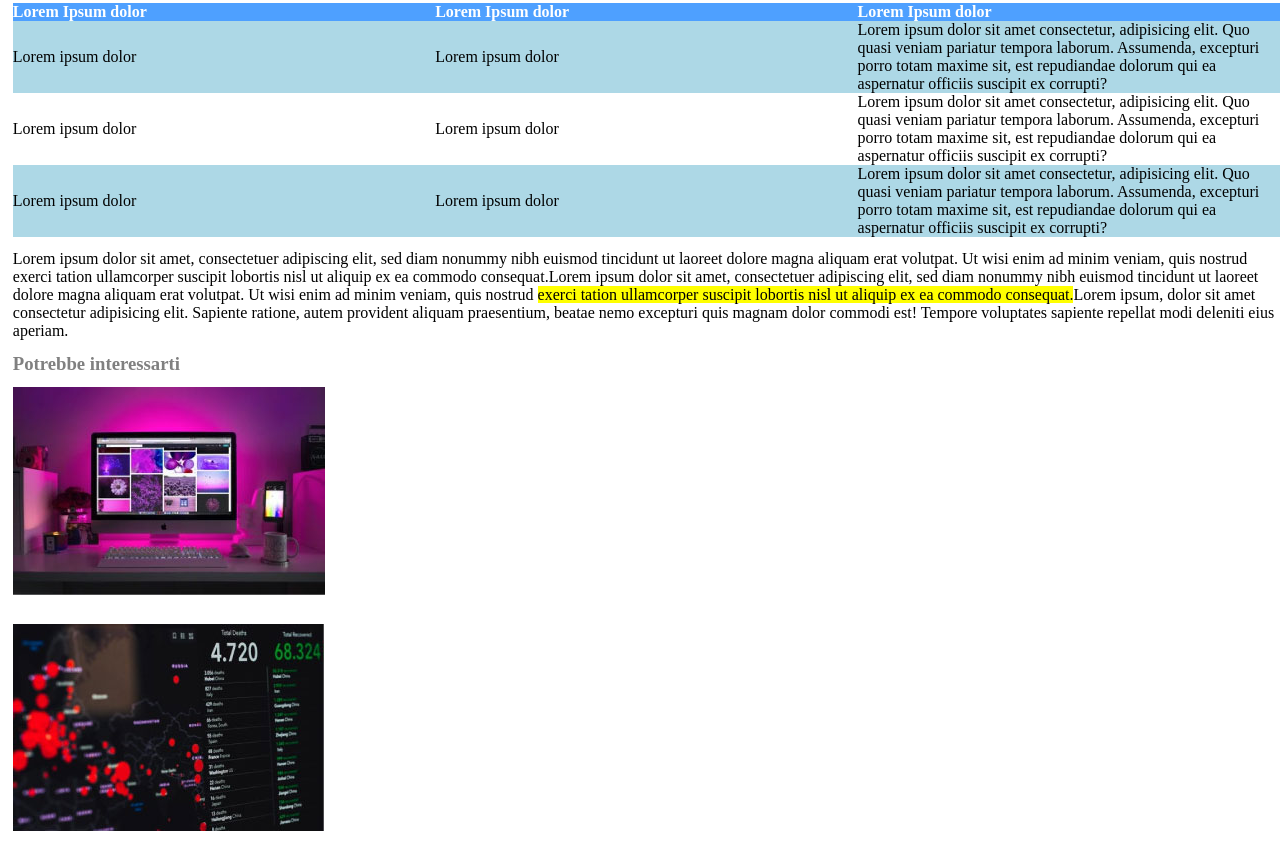
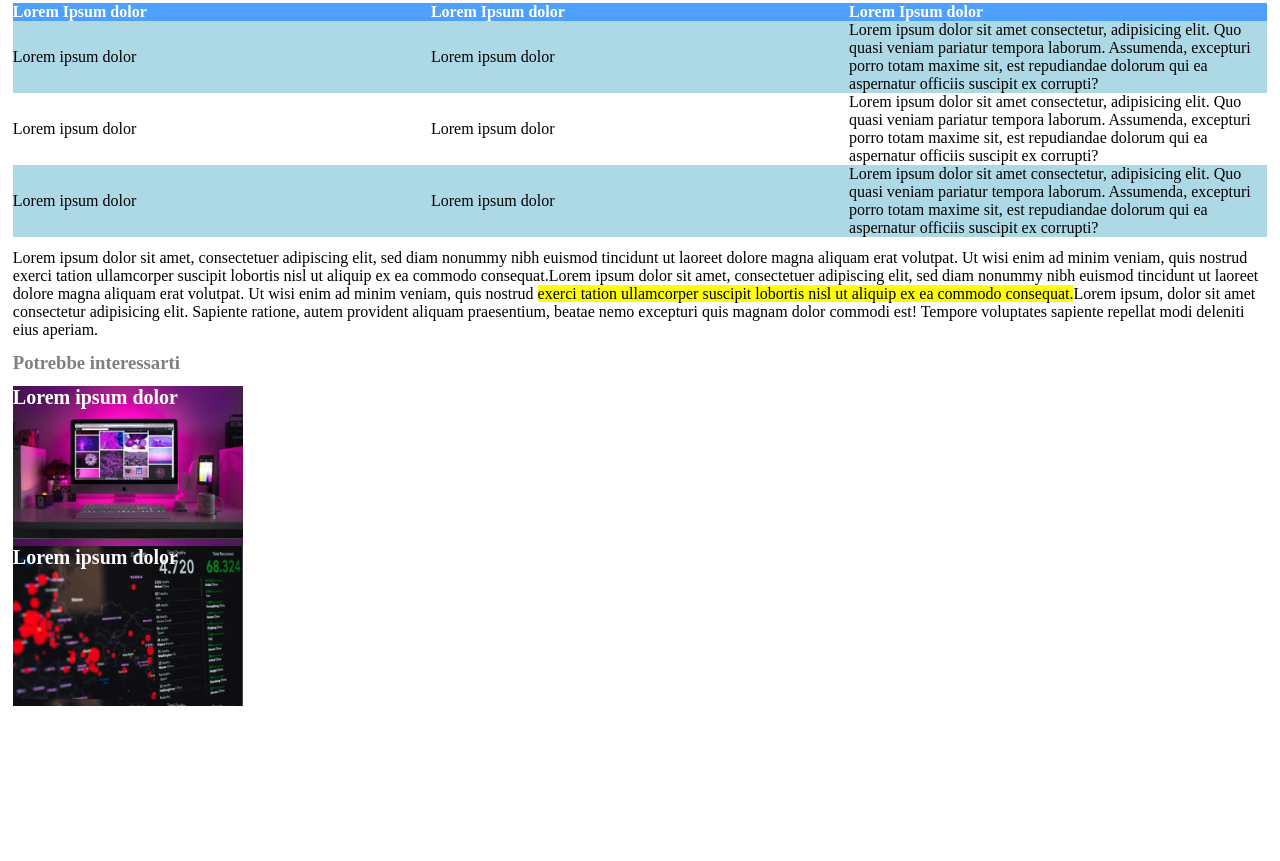
Before and after one commit to XanderGale/html-css-booleaner, a plain HTML site: page index.html in a window 1280 px wide. Shown: the part 890-1751 px from the top of the page. After the commit the page ends 1609 px from the top, so only its background shows below. Drawn offline with Linux system fonts and the light colour scheme.

Commit message:
Css in footer + fixes

```diff
--- a/css/style.css
+++ b/css/style.css
@@ -23,6 +23,7 @@ header {
 /* Main */
 main{
     margin-left: 1%;
+    margin-right: 1%;
 }
 
 h1{
@@ -49,6 +50,7 @@ img{
 ul{
     margin: 1%;
 }
+
 /* Table */
 table{
     text-align: left;
@@ -59,10 +61,10 @@ thead{
     background-color: #4ea0ff
 }
 th{
-    width: 25%;
+    width: 10%;
 }
 td{
-    width: 25%;
+    width: 10%;
 }
 .blue{
     background-color: lightblue;
@@ -72,3 +74,24 @@ td{
 footer{
     margin: 1%;
 }
+#footer-title{
+    color: grey;
+    margin-bottom: 1%;
+}
+#footer-img-1{
+    background-image: url(../img/monitor.jpg);
+    background-size: contain;
+    width: 230px;
+    height: 160px;
+}
+#footer-img-2{
+    background-image: url(../img/graph.jpg);
+    background-size: contain;
+    width: 230px;
+    height: 160px;
+}
+.img-desc{
+    font-size: 20px;
+    font-weight: bolder;
+    color: white;
+}
--- a/index.html
+++ b/index.html
@@ -45,19 +45,19 @@
                 <tr>
                     <th>Lorem Ipsum dolor</th>
                     <th>Lorem Ipsum dolor</th>
-                    <th>Lorem Ipsum dolor</th>
+                    <th colspan="2">Lorem Ipsum dolor</th>
                 </tr>
             </thead>
             <tbody>
                 <tr class="blue">
                     <td>Lorem ipsum dolor</td>
                     <td>Lorem ipsum dolor</td>
-                    <td>Lorem ipsum dolor sit amet consectetur, adipisicing elit. Quo quasi veniam pariatur tempora laborum. Assumenda, excepturi porro totam maxime sit, est repudiandae dolorum qui ea aspernatur officiis suscipit ex corrupti?</td>
+                    <td colspan="2">Lorem ipsum dolor sit amet consectetur, adipisicing elit. Quo quasi veniam pariatur tempora laborum. Assumenda, excepturi porro totam maxime sit, est repudiandae dolorum qui ea aspernatur officiis suscipit ex corrupti?</td>
                 </tr>
                 <tr>
                     <td>Lorem ipsum dolor</td>
                     <td>Lorem ipsum dolor</td>
-                    <td>Lorem ipsum dolor sit amet consectetur, adipisicing elit. Quo quasi veniam pariatur tempora laborum. Assumenda, excepturi porro totam maxime sit, est repudiandae dolorum qui ea aspernatur officiis suscipit ex corrupti?</td>
+                    <td colspan="2">Lorem ipsum dolor sit amet consectetur, adipisicing elit. Quo quasi veniam pariatur tempora laborum. Assumenda, excepturi porro totam maxime sit, est repudiandae dolorum qui ea aspernatur officiis suscipit ex corrupti?</td>
                 </tr>
                 <tr class="blue">
                     <td>Lorem ipsum dolor</td>
@@ -76,9 +76,12 @@
         <h3 id="footer-title">Potrebbe interessarti</h3>
 
         <!-- Footer Images -->
-        <img src="img/monitor.jpg" alt="Monitor Image">
-        <br>
-        <img src="img/graph.jpg" alt="Graph Image">
+        <div id="footer-img-1">
+            <p class="img-desc">Lorem ipsum dolor</p>
+        </div>
+        <div id="footer-img-2">
+            <p class="img-desc">Lorem ipsum dolor</p>
+        </div>
     </footer>
 </body>
 </html>
```
